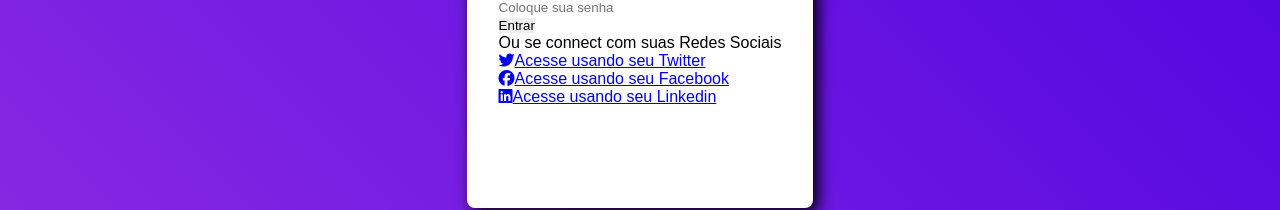
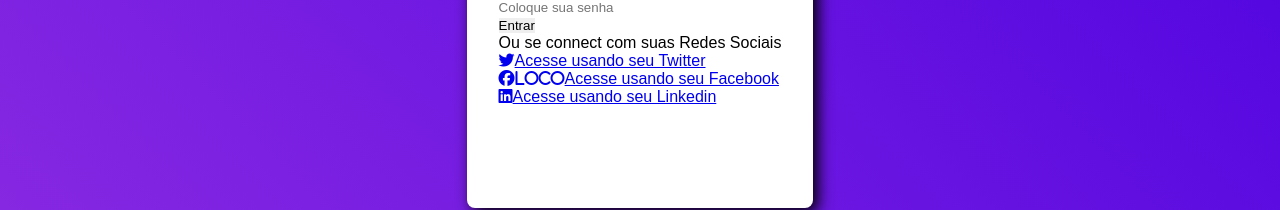
Before and after one commit to Marcoakira/provedorlinkwave, a plain HTML site: page index.html in a window 1280 px wide. Shown: the part 352-562 px from the top of the page. Drawn offline with Linux system fonts and the light colour scheme.

Commit message:
iniciando o template

```diff
--- a/index.html
+++ b/index.html
@@ -46,7 +46,7 @@
           </div>
           <div class="social-field facebook">
             <a href="#">
-              <i class="fab fa-facebook"></i>Acesse usando seu Facebook
+              <i class="fab fa-facebook">loco</i>Acesse usando seu Facebook
             </a>
           </div>
 
```
